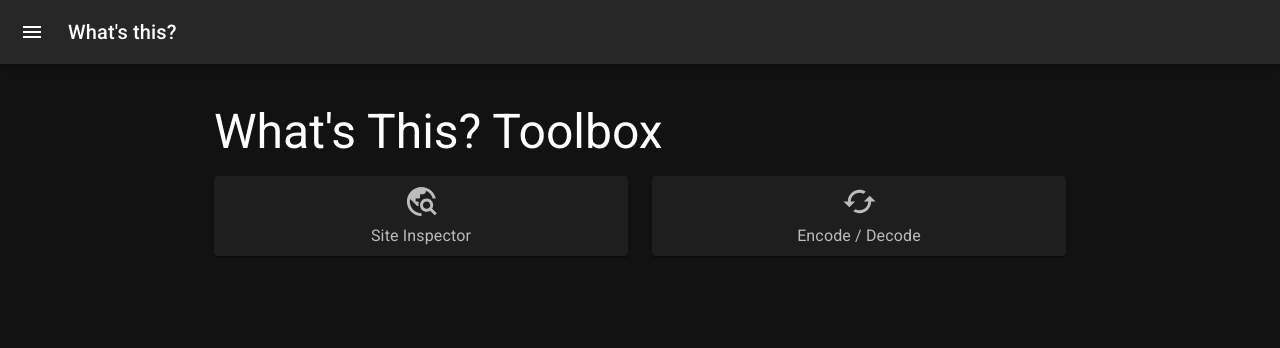
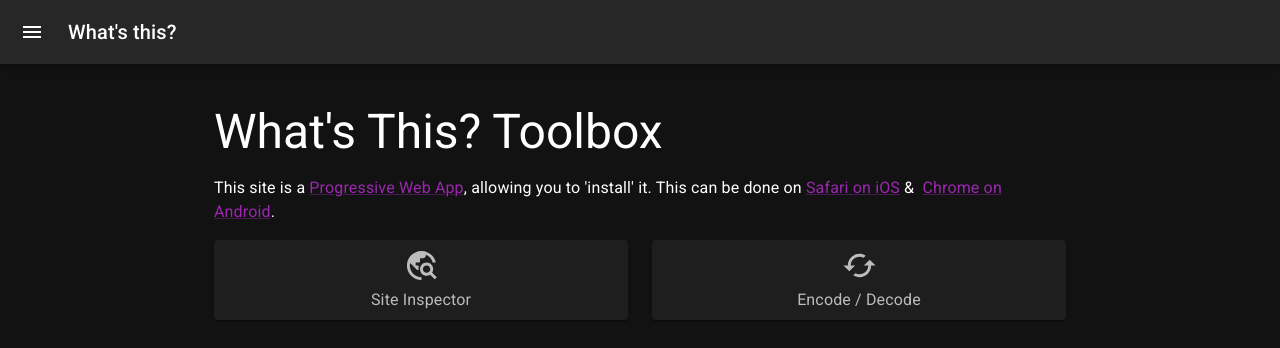
Before and after one commit to soup-bowl/whatsth.is, a React (Create React App) app: page / in a window 1280 px wide. Shown: the top 348 px of the page. Built offline with nearby package versions, Linux system fonts and the light colour scheme.

Commit message:
Added PWA notice.

```diff
--- a/src/pages/home.tsx
+++ b/src/pages/home.tsx
@@ -20,6 +20,12 @@ export default function Home() {
 	return (
 		<Box sx={{ flexGrow: 1 }}>
 			<Typography variant="h3" component="h1" my={2}>What's This? Toolbox</Typography>
+			<Typography my={2}>
+				This site is a <Link href="https://en.wikipedia.org/wiki/Progressive_web_application">Progressive Web App</Link>, allowing you to 'install' it. This can be done on&nbsp;
+				<Link href="https://support.apple.com/en-gb/guide/iphone/iph42ab2f3a7/ios#iph4f9a47bbc">Safari on iOS</Link> & &nbsp;
+				<Link href="https://support.google.com/chrome/answer/9658361?hl=en-GB&co=GENIE.Platform%3DAndroid">Chrome on Android</Link>.
+			</Typography>
+
 			<Grid container rowSpacing={1} columnSpacing={{ xs: 1, sm: 2, md: 3 }}>
 				<Grid item xs={6}>
 					<Link sx={{ cursor: 'pointer', textDecoration: 'none' }} onClick={() => navigate('/inspect')}>
```
